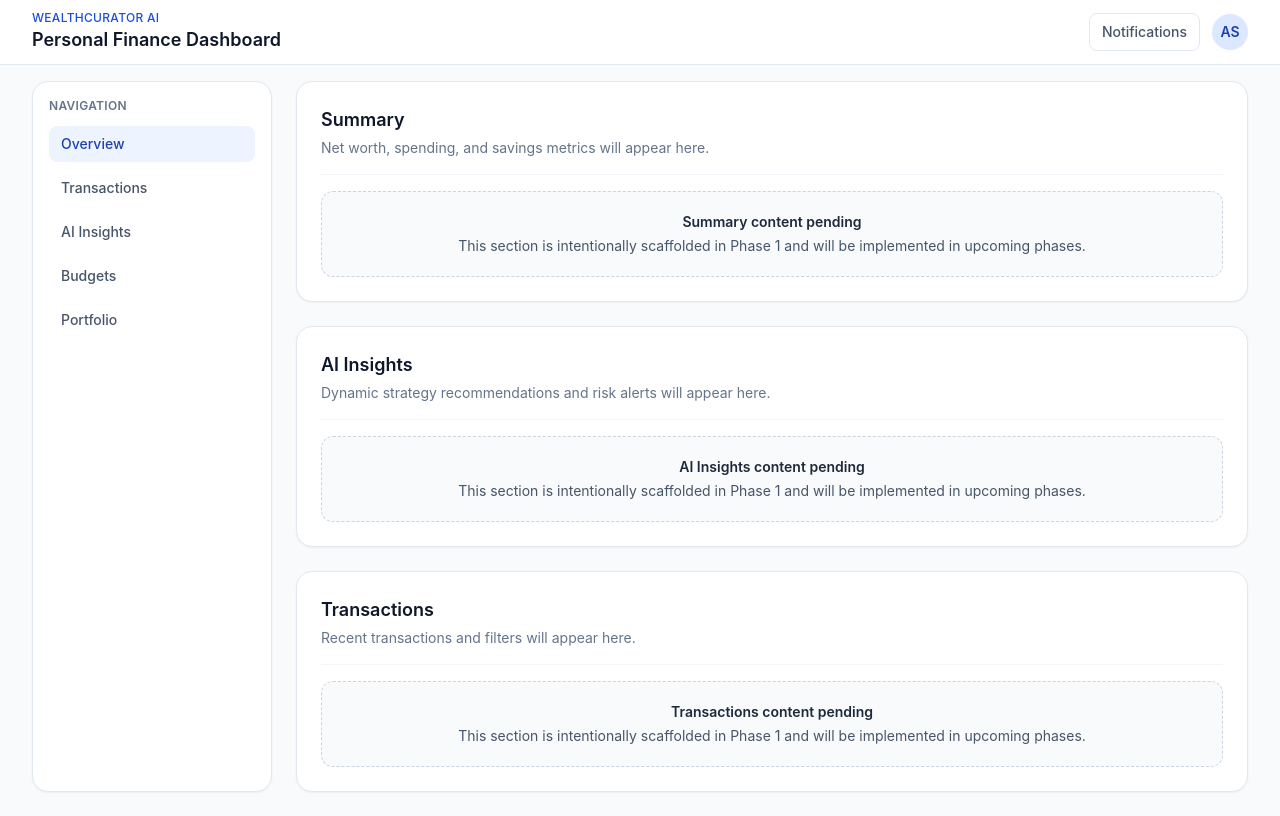
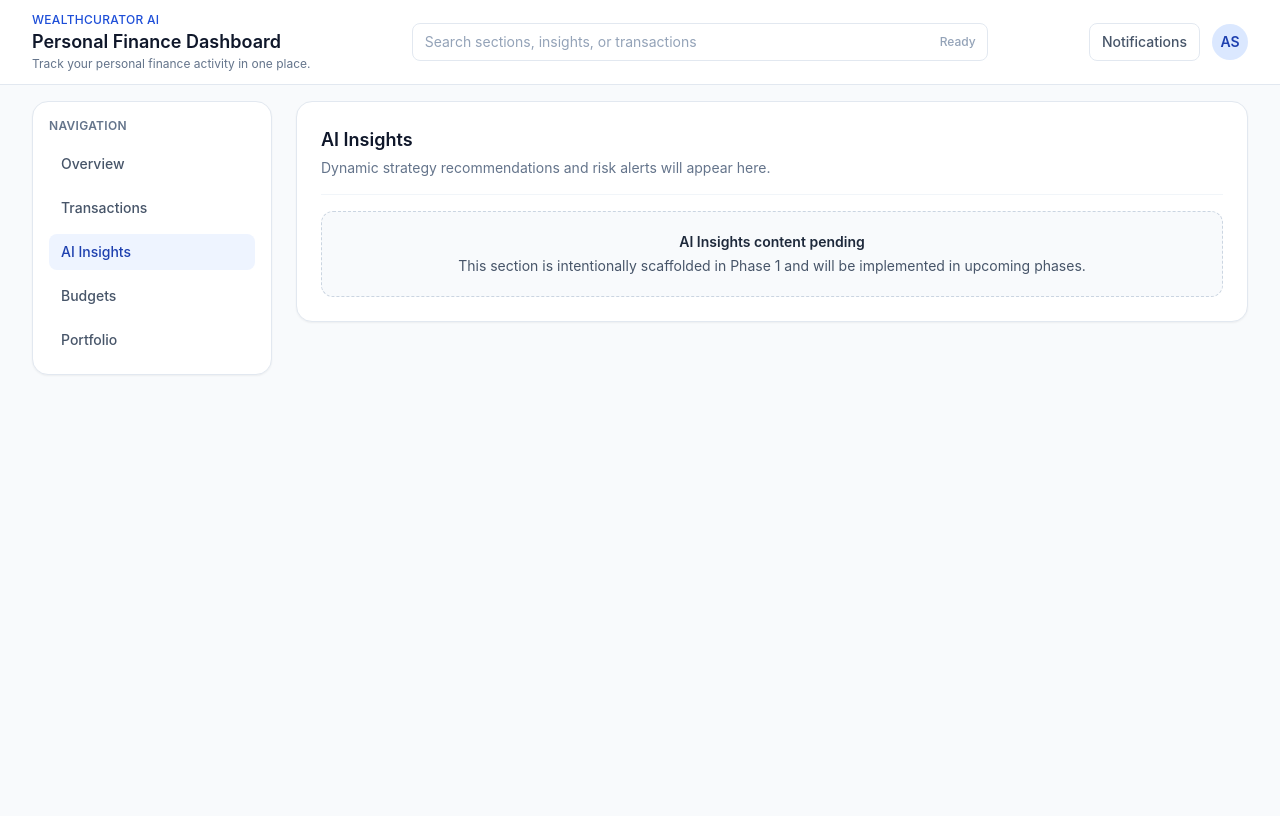
Before and after one commit to anujsoni3/WealthCurator-AI, a React (Vite) app: page / in a window 1280 px wide. Both pictures are taken after a click on the button "AI Insights". Built offline with nearby package versions, Linux system fonts and the light colour scheme.

Commit message:
feat: add debounced dashboard search and interactive navigation

```diff
--- a/src/app/AppShell.jsx
+++ b/src/app/AppShell.jsx
@@ -1,14 +1,38 @@
+import { useMemo, useState } from 'react'
 import Header from '../components/layout/Header'
 import MainContent from '../components/layout/MainContent'
 import Sidebar from '../components/layout/Sidebar'
+import { useDebounce } from '../hooks'
 
 function AppShell() {
+  const [activeNavId, setActiveNavId] = useState('overview')
+  const [searchQuery, setSearchQuery] = useState('')
+  const debouncedSearchQuery = useDebounce(searchQuery, 350)
+  const isSearchPending = searchQuery !== debouncedSearchQuery
+
+  const headerSubtitle = useMemo(() => {
+    if (!debouncedSearchQuery) {
+      return 'Track your personal finance activity in one place.'
+    }
+
+    return `Results for "${debouncedSearchQuery}"`
+  }, [debouncedSearchQuery])
+
   return (
     <div className="min-h-screen bg-slate-50">
-      <Header />
+      <Header
+        searchQuery={searchQuery}
+        onSearchChange={setSearchQuery}
+        isSearchPending={isSearchPending}
+        subtitle={headerSubtitle}
+      />
       <div className="mx-auto flex w-full max-w-7xl gap-6 px-4 pb-6 pt-4 sm:px-6 lg:px-8">
-        <Sidebar />
-        <MainContent />
+        <Sidebar activeNavId={activeNavId} onNavChange={setActiveNavId} />
+        <MainContent
+          activeNavId={activeNavId}
+          searchQuery={debouncedSearchQuery}
+          isSearchPending={isSearchPending}
+        />
       </div>
     </div>
   )
--- a/src/components/layout/Header.jsx
+++ b/src/components/layout/Header.jsx
@@ -1,16 +1,37 @@
-function Header() {
+function Header({ searchQuery, onSearchChange, isSearchPending, subtitle }) {
   return (
     <header className="sticky top-0 z-10 border-b border-slate-200 bg-white/90 backdrop-blur">
-      <div className="mx-auto flex h-16 w-full max-w-7xl items-center justify-between px-4 sm:px-6 lg:px-8">
-        <div>
+      <div className="mx-auto flex w-full max-w-7xl flex-col gap-3 px-4 py-3 sm:px-6 lg:flex-row lg:items-center lg:justify-between lg:px-8">
+        <div className="min-w-0">
           <p className="text-xs font-medium uppercase tracking-wide text-primary-600">
             WealthCurator AI
           </p>
           <h1 className="text-lg font-semibold text-slate-900">
             Personal Finance Dashboard
           </h1>
+          <p className="truncate text-xs text-slate-500">{subtitle}</p>
         </div>
-        <div className="flex items-center gap-3">
+
+        <div className="flex flex-1 items-center gap-3 lg:max-w-xl">
+          <label htmlFor="dashboard-search" className="sr-only">
+            Search dashboard sections
+          </label>
+          <div className="relative w-full">
+            <input
+              id="dashboard-search"
+              type="search"
+              value={searchQuery}
+              onChange={(event) => onSearchChange(event.target.value)}
+              placeholder="Search sections, insights, or transactions"
+              className="w-full rounded-lg border border-slate-200 bg-white px-3 py-2 pr-20 text-sm text-slate-700 outline-none transition placeholder:text-slate-400 focus:border-primary-400 focus:ring-2 focus:ring-primary-100"
+            />
+            <span className="pointer-events-none absolute right-3 top-1/2 -translate-y-1/2 text-xs font-medium text-slate-400">
+              {isSearchPending ? 'Typing...' : 'Ready'}
+            </span>
+          </div>
+        </div>
+
+        <div className="flex items-center gap-3 self-end lg:self-auto">
           <button
             type="button"
             className="rounded-lg border border-slate-200 px-3 py-2 text-sm font-medium text-slate-600 transition hover:border-primary-300 hover:text-primary-700"
--- a/src/components/layout/MainContent.jsx
+++ b/src/components/layout/MainContent.jsx
@@ -1,10 +1,61 @@
+import { useMemo } from 'react'
 import { DASHBOARD_SECTIONS } from '../../lib/constants'
 import EmptyState from '../ui/EmptyState'
+import LoadingState from '../ui/LoadingState'
 
-function MainContent() {
+const NAV_TO_SECTION_IDS = {
+  overview: null,
+  transactions: ['transactions'],
+  insights: ['insights'],
+  budgets: [],
+  portfolio: [],
+}
+
+function MainContent({ activeNavId, searchQuery, isSearchPending }) {
+  const visibleSections = useMemo(() => {
+    const scopedSectionIds = NAV_TO_SECTION_IDS[activeNavId] ?? []
+    const normalizedQuery = searchQuery.trim().toLowerCase()
+
+    const navScopedSections =
+      scopedSectionIds === null
+        ? DASHBOARD_SECTIONS
+        : DASHBOARD_SECTIONS.filter((section) => scopedSectionIds.includes(section.id))
+
+    if (!normalizedQuery) {
+      return navScopedSections
+    }
+
+    return navScopedSections.filter((section) => {
+      const haystack = `${section.title} ${section.description}`.toLowerCase()
+      return haystack.includes(normalizedQuery)
+    })
+  }, [activeNavId, searchQuery])
+
+  if (isSearchPending) {
+    return (
+      <main className="w-full">
+        <LoadingState
+          title="Searching dashboard"
+          description="Applying your search query to relevant dashboard sections."
+        />
+      </main>
+    )
+  }
+
+  if (visibleSections.length === 0) {
+    return (
+      <main className="w-full">
+        <EmptyState
+          title="No matching sections"
+          description="Try a different query or switch navigation tabs to broaden results."
+        />
+      </main>
+    )
+  }
+
   return (
     <main className="w-full space-y-6">
-      {DASHBOARD_SECTIONS.map((section) => (
+      {visibleSections.map((section) => (
         <section
           key={section.id}
           aria-labelledby={`${section.id}-heading`}
--- a/src/components/layout/Sidebar.jsx
+++ b/src/components/layout/Sidebar.jsx
@@ -1,6 +1,6 @@
 import { NAV_ITEMS } from '../../lib/constants'
 
-function Sidebar() {
+function Sidebar({ activeNavId, onNavChange }) {
   return (
     <aside className="hidden w-60 shrink-0 rounded-2xl border border-slate-200 bg-white p-4 shadow-sm lg:block">
       <nav aria-label="Sidebar Navigation">
@@ -8,12 +8,14 @@ function Sidebar() {
           Navigation
         </p>
         <ul className="space-y-2">
-          {NAV_ITEMS.map((item, index) => (
+          {NAV_ITEMS.map((item) => (
             <li key={item.id}>
               <button
                 type="button"
+                onClick={() => onNavChange(item.id)}
+                aria-current={activeNavId === item.id ? 'page' : undefined}
                 className={`w-full rounded-lg px-3 py-2 text-left text-sm font-medium transition ${
-                  index === 0
+                  activeNavId === item.id
                     ? 'bg-primary-50 text-primary-700'
                     : 'text-slate-600 hover:bg-slate-100 hover:text-slate-900'
                 }`}
--- a/src/hooks/index.js
+++ b/src/hooks/index.js
@@ -1,2 +1 @@
-// Custom hooks will be exported here as they are implemented in upcoming phases.
-export {}
+export { default as useDebounce } from './useDebounce'
--- /dev/null
+++ b/src/hooks/useDebounce.js
@@ -0,0 +1,19 @@
+import { useEffect, useState } from 'react'
+
+function useDebounce(value, delay = 300) {
+  const [debouncedValue, setDebouncedValue] = useState(value)
+
+  useEffect(() => {
+    const timer = window.setTimeout(() => {
+      setDebouncedValue(value)
+    }, delay)
+
+    return () => {
+      window.clearTimeout(timer)
+    }
+  }, [value, delay])
+
+  return debouncedValue
+}
+
+export default useDebounce
--- a/src/lib/constants.js
+++ b/src/lib/constants.js
@@ -1,9 +1,9 @@
 export const NAV_ITEMS = [
-  { id: 'overview', label: 'Overview' },
-  { id: 'transactions', label: 'Transactions' },
-  { id: 'insights', label: 'AI Insights' },
-  { id: 'budgets', label: 'Budgets' },
-  { id: 'portfolio', label: 'Portfolio' },
+  { id: 'overview', label: 'Overview', sectionId: null },
+  { id: 'transactions', label: 'Transactions', sectionId: 'transactions' },
+  { id: 'insights', label: 'AI Insights', sectionId: 'insights' },
+  { id: 'budgets', label: 'Budgets', sectionId: 'budgets' },
+  { id: 'portfolio', label: 'Portfolio', sectionId: 'portfolio' },
 ]
 
 export const DASHBOARD_SECTIONS = [
```
